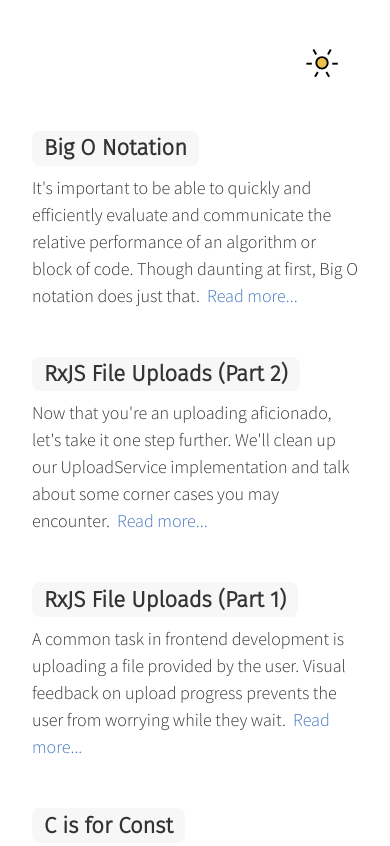
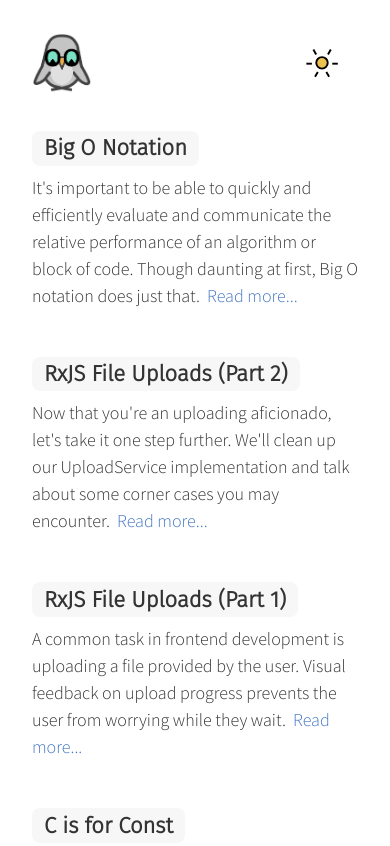
Before and after one commit to superhawk610/site, a Gatsby site: page / in a window 390 px wide. Shown: the top 846 px of the page. Built offline with nearby package versions, Linux system fonts and the light colour scheme; Gatsby itself is replaced by a stand-in of ours; a small style sheet from the web is missing.

Commit message:
fix logo on mobile

```diff
--- a/src/components/layout.css
+++ b/src/components/layout.css
@@ -17,10 +17,10 @@ a {
   text-decoration: none;
   padding-bottom: 2px;
   border-bottom: 2px solid transparent;
+}
 
-  &:hover {
-    border-bottom-color: var(--color-primary);
-  }
+a:hover {
+  border-bottom-color: var(--color-primary);
 }
 
 pre {
--- a/src/components/sidebar.tsx
+++ b/src/components/sidebar.tsx
@@ -9,8 +9,8 @@ import { breakpoints } from '../constants';
 
 const Sidebar = () => (
   <Container>
-    <Link to="/">
-      <img src={owl} className="logo" aria-hidden="true" />
+    <Link to="/" className="logo">
+      <img src={owl} aria-hidden="true" />
     </Link>
 
     <Link to="/">home</Link>
@@ -48,9 +48,14 @@ const Container = styled.section`
     background: ${props => props.theme.divider};
   }
 
-  img.logo {
-    margin: 2rem 0;
-    height: 72px;
+  .logo {
+    margin: 0;
+    padding: 0;
+    border: 0;
+    > img {
+      margin: 2rem 0;
+      height: 72px;
+    }
   }
 
   > a {
@@ -68,17 +73,17 @@ const Container = styled.section`
     align-items: center;
     justify-content: space-between;
 
-    > svg {
+    .logo > img {
       margin: 0;
+      height: auto;
       width: 60px;
-      height: 60px;
     }
 
     &::after {
       display: none;
     }
 
-    > a {
+    > a:not(.logo) {
       display: none;
     }
   }
```
